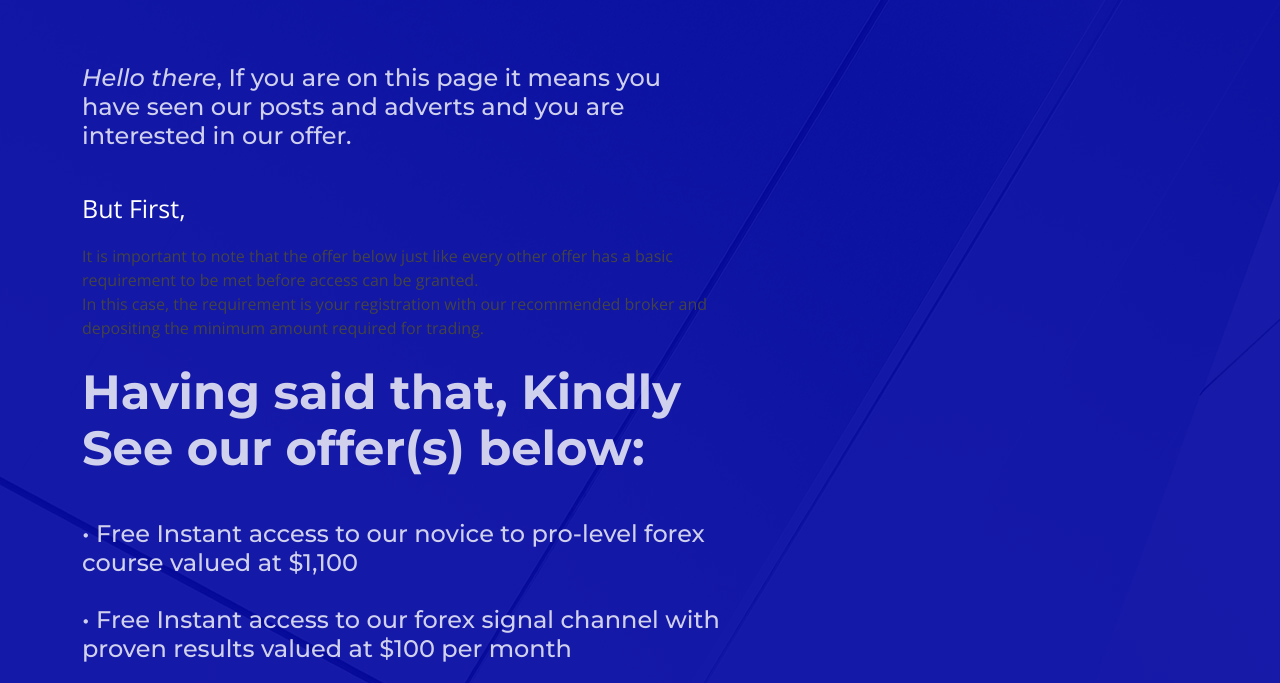
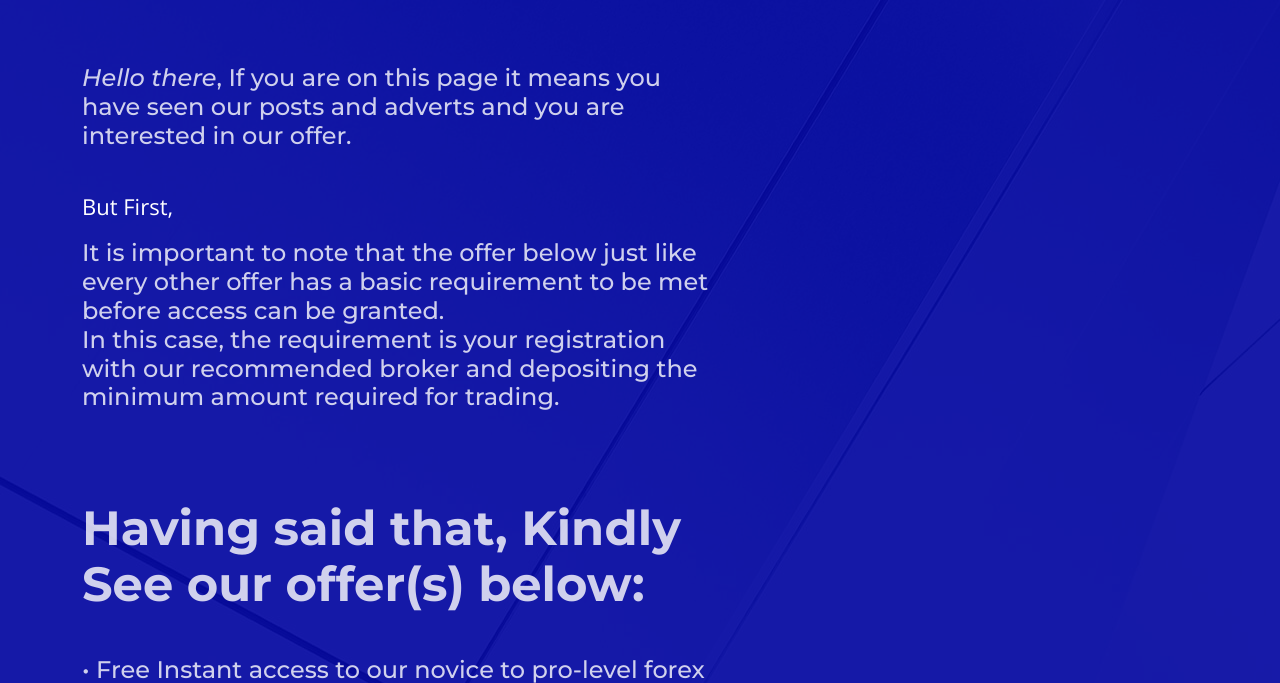
Before and after one commit to norbertose09/douzepanier, a PHP site: page /incentive in a window 1280 px wide. Shown: the part 80-763 px from the top of the page. Run offline with PHP 8.4, Linux system fonts and the light colour scheme.

Commit message:
Update index.php

```diff
--- a/incentive/index.php
+++ b/incentive/index.php
@@ -62,8 +62,8 @@
 <!--             <h1>HELLO <span>THERE</span></h1> -->
             <br>
             <h2><i>Hello there</i>, If you are on this page it means you have seen our posts and adverts and you are interested in our offer.</h2>
-              <p style="color:white; font-size:25px">But First,</p>
-<h2">
+              <p style="color:white; font-size:22px">But First,</p>
+<h2>
   It is important to note that the offer below just like every other offer has a basic requirement to be met before access can be granted.<br>In this case, the requirement is your registration with our recommended broker and depositing the minimum amount required for trading.</h2><br> <br>
             <h1>Having said that, Kindly See our offer(s) below:</h1><br>
          <h2>   • Free Instant access to our novice to pro-level forex course valued at $1,100<br><br>
```
